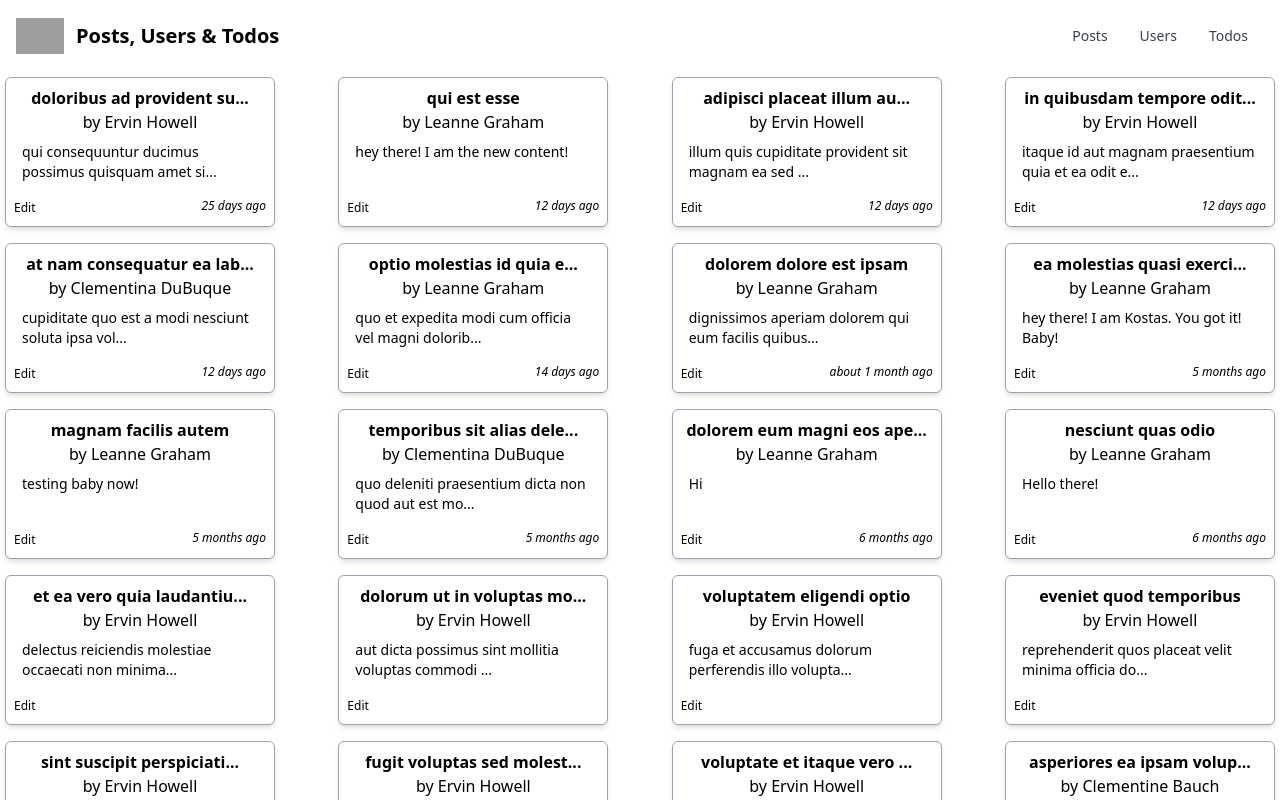
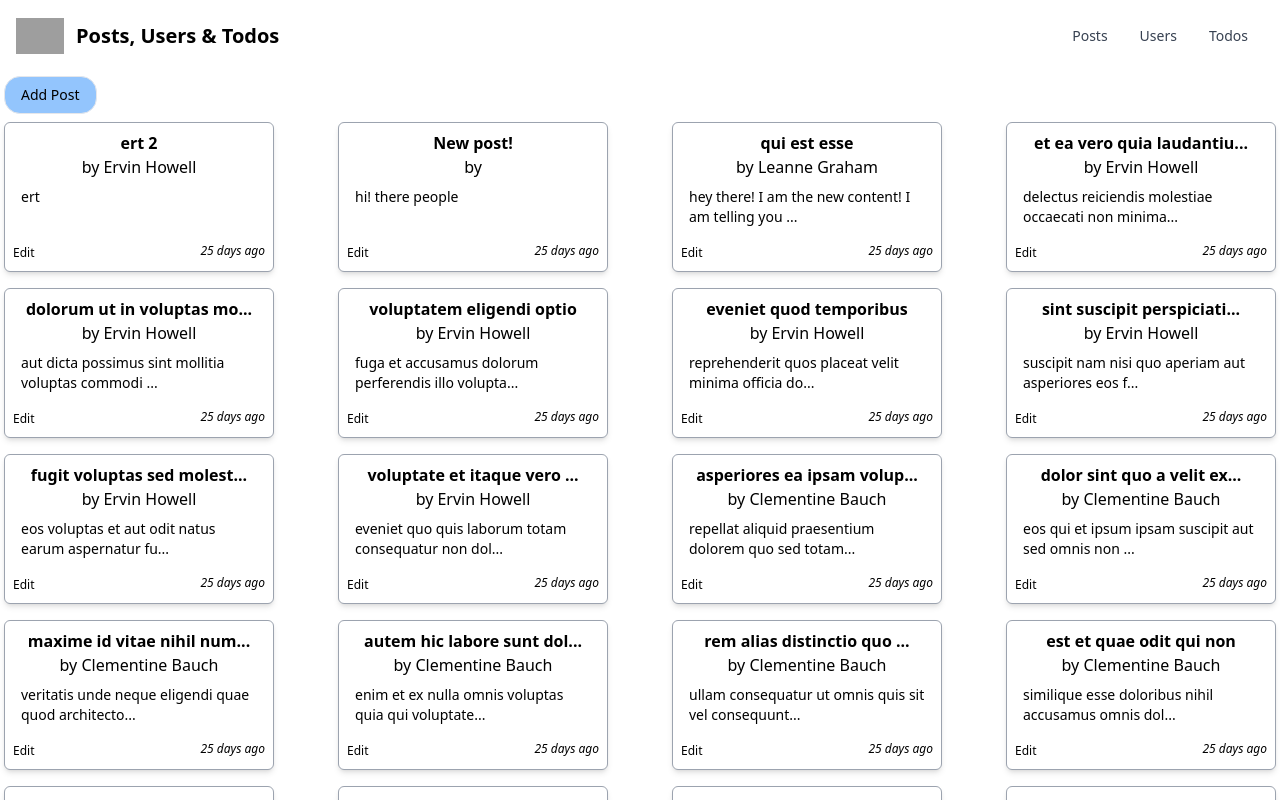
Before and after one commit to kboul/posts-users-todos-rtq, a React (Create React App) app: page /posts in a window 1280 px wide. Shown: the top 800 px of the page. Built offline with nearby package versions, Linux system fonts and the light colour scheme; data requests are answered from the project's data file; grey boxes are pictures that could not be loaded.

Commit message:
Setup basic functionality for adding a new post

```diff
--- a/src/app/App.tsx
+++ b/src/app/App.tsx
@@ -2,7 +2,7 @@
 import { Provider } from "react-redux";
 
 import { Navbar } from "../components";
-import { Post, Posts, Todos, Users } from "../pages";
+import { PostForm, PostsList, Todos, Users } from "../pages";
 import store from "./store";
 
 export default function App() {
@@ -12,9 +12,10 @@
         <Navbar />
         <Routes>
           <Route path="/posts">
-            <Route index element={<Posts />} />
-            <Route path=":postId" element={<Post use="Edit" />} />
+            <Route index element={<PostsList />} />
+            <Route path=":postId" element={<PostForm use="Edit" />} />
           </Route>
+          <Route path="/addPost" element={<PostForm use="Add" />} />
           <Route path="/users" element={<Users />} />
           <Route path="/todos" element={<Todos />} />
           <Route path="*" element={<Navigate to="/posts" replace />} />
--- a/src/app/services/posts.ts
+++ b/src/app/services/posts.ts
@@ -1,4 +1,4 @@
-import Post from "../../pages/Posts/model";
+import Post from "../../pages/PostsList/model";
 import { api } from "./app";
 
 export const postsApi = api.injectEndpoints({
@@ -9,7 +9,7 @@
         res.sort((a, b) => Date.parse(b.date) - Date.parse(a.date)),
       providesTags: (result = []) => [
         ...result.map(({ id }) => ({ type: "Post", id } as const)),
-        { type: "Post" as const, id: "LIST" }
+        { type: "Post", id: "LIST" }
       ]
     }),
     getPost: builder.query<Post, number>({
--- a/src/pages/Post.tsx
+++ b/src/pages/PostForm.tsx
@@ -5,6 +5,7 @@
 
 import { Button, Form, Input } from "../components";
 import {
+  useAddPostMutation,
   useDeletePostMutation,
   useGetPostQuery,
   useUpdatePostMutation
@@ -20,17 +21,20 @@
   button: "w-4/12"
 };
 
-interface PostProps {
+interface PostFormProps {
   use: string;
 }
 
-export default function Post({ use }: PostProps) {
+export default function PostForm({ use }: PostFormProps) {
   const { postId } = useParams();
   const numPostId = Number(postId);
   const navigate = useNavigate();
 
+  const isEditPost = use === "Edit";
+
   const allUsers = useSelector(selectAllUsers);
-  const { data: post } = useGetPostQuery(numPostId);
+  const { data: post } = useGetPostQuery(numPostId, { skip: !isEditPost });
+  const [addPost] = useAddPostMutation();
   const [updatePost] = useUpdatePostMutation();
   const [deletePost] = useDeletePostMutation();
 
@@ -44,12 +48,21 @@
 
   const buttonDisabled = Boolean(!title || !body);
 
-  const handlePostUpdate = async (e: FormEvent<HTMLFormElement>) => {
+  const handlePostAddUpdate = async (e: FormEvent<HTMLFormElement>) => {
     e.preventDefault();
 
     if (buttonDisabled) return;
 
-    await updatePost({ id: numPostId, title, body });
+    isEditPost
+      ? await updatePost({ id: numPostId, title, body })
+      : await addPost({
+          title,
+          body,
+          userId: 2,
+          id: Math.floor(Math.random() * 1001),
+          date: new Date().toISOString()
+        });
+
     navigate("/posts");
   };
 
@@ -62,7 +75,6 @@
     navigate("/posts");
   };
 
-  if (post)
   return (
     <>
       <h1 className={className.pageHeader}>{use} post</h1>
@@ -74,12 +86,14 @@
             onChange={handleChange}
             value={title}
           />
+          {isEditPost && post && (
             <Input
               disabled
               label="author"
               onChange={() => {}}
               value={getUserName(allUsers, post.userId) ?? ""}
             />
+          )}
           <Input
             label="content"
             name="body"
@@ -92,17 +106,18 @@
               classname={className.button}
               disabled={buttonDisabled}
               label={`${use} post`}
-                onClick={handlePostUpdate}
+              onClick={handlePostAddUpdate}
             />
+            {isEditPost && (
               <Button
                 classname={className.button}
                 label="Delete post"
                 onClick={handlePostDelete}
               />
+            )}
           </div>
         </Form>
       </div>
     </>
   );
-  return null;
 }
--- a/src/pages/Posts/Posts.tsx
+++ /dev/null
@@ -1,62 +0,0 @@
-import { Link } from "react-router-dom";
-
-import { useGetPostsQuery } from "../../app/services/posts";
-import { formatDate, getUserName, truncate } from "../../utils";
-import { useGetUsersQuery } from "../Users/usersSlice";
-import Post from "./model";
-
-const className = {
-  container:
-    "justify-between flex flex-row gap-4 flex-wrap after:content-[''] after:flex-auto p-[5px]",
-  card: "relative border border-gray-400 shadow-md bg-white w-[270px] h-[150px] rounded-md p-2 flex flex-col", // two last properties needed to apply the last styles on price to be at the bottom of the card
-  title: "font-bold text-center",
-  author: "text-center from-neutral-400",
-  body: "mx-2 my-2 text-sm flex-1",
-  btnsDateContainer: "flex justify-between",
-  btnsContainer: "flex",
-  editBtn: "text-xs",
-  date: "text-xs italic items-center flex"
-};
-
-export default function Posts() {
-  const {
-    data: posts,
-    isLoading,
-    isSuccess,
-    isError,
-    error
-  } = useGetPostsQuery();
-  const { data: users } = useGetUsersQuery();
-
-  let content;
-  if (isLoading) content = <p>Loading..</p>;
-  if (isSuccess)
-    content = (
-      <div className={className.container}>
-        {posts?.map((post: Post) => (
-          <div className={className.card} key={post.id}>
-            <p className={className.title} title={post.title}>
-              {truncate(post.title, 25)}
-            </p>
-            <p className={className.author}>
-              by {getUserName(users, post.userId)}
-            </p>
-            <p className={className.body} title={post.body}>
-              {truncate(post.body, 50)}
-            </p>
-            <div className={className.btnsDateContainer}>
-              <Link to={`/posts/${post.id}`}>
-                <button className={className.editBtn}>Edit</button>
-              </Link>
-              {post?.date && (
-                <span className={className.date}>{formatDate(post?.date)}</span>
-              )}
-            </div>
-          </div>
-        ))}
-      </div>
-    );
-  if (isError) content = <p>{error.toString()}</p>;
-
-  return <>{content}</>;
-}
--- /dev/null
+++ b/src/pages/PostsList/PostsList.tsx
@@ -0,0 +1,76 @@
+import { Link, useNavigate } from "react-router-dom";
+
+import { useGetPostsQuery } from "../../app/services/posts";
+import { Button } from "../../components";
+import { formatDate, getUserName, truncate } from "../../utils";
+import { useGetUsersQuery } from "../Users/usersSlice";
+import Post from "./model";
+
+const className = {
+  container:
+    "justify-between flex flex-row gap-4 flex-wrap after:content-[''] after:flex-auto p-[4px]",
+  card: "relative border border-gray-400 shadow-md bg-white w-[270px] h-[150px] rounded-md p-2 flex flex-col", // two last properties needed to apply the last styles on price to be at the bottom of the card
+  title: "font-bold text-center",
+  author: "text-center from-neutral-400",
+  body: "mx-2 my-2 text-sm flex-1",
+  editBtnDateContainer: "flex justify-between",
+  btnsContainer: "flex",
+  editBtn: "text-xs",
+  date: "text-xs italic items-center flex",
+  addPostButton: "m-1"
+};
+
+export default function PostsList() {
+  const navigate = useNavigate();
+  const {
+    data: posts,
+    isLoading,
+    isSuccess,
+    isError,
+    error
+  } = useGetPostsQuery();
+  const { data: users } = useGetUsersQuery();
+
+  const handlePostAdd = () => navigate("/addPost");
+
+  let content;
+  if (isLoading) content = <p>Loading..</p>;
+  if (isSuccess)
+    content = (
+      <>
+        <Button
+          classname={className.addPostButton}
+          label="Add Post"
+          onClick={handlePostAdd}
+        />
+        <div className={className.container}>
+          {posts?.map((post: Post) => (
+            <div className={className.card} key={post.id}>
+              <p className={className.title} title={post.title}>
+                {truncate(post.title, 25)}
+              </p>
+              <p className={className.author}>
+                by {getUserName(users, post.userId)}
+              </p>
+              <p className={className.body} title={post.body}>
+                {truncate(post.body, 50)}
+              </p>
+              <div className={className.editBtnDateContainer}>
+                <Link to={`/posts/${post.id}`}>
+                  <button className={className.editBtn}>Edit</button>
+                </Link>
+                {post?.date && (
+                  <span className={className.date}>
+                    {formatDate(post?.date)}
+                  </span>
+                )}
+              </div>
+            </div>
+          ))}
+        </div>
+      </>
+    );
+  if (isError) content = <p>{error.toString()}</p>;
+
+  return <>{content}</>;
+}
--- a/src/pages/index.tsx
+++ b/src/pages/index.tsx
@@ -1,4 +1,4 @@
 export { default as Todos } from "../pages/Todos/Todos";
-export { default as Posts } from "../pages/Posts/Posts";
-export { default as Post } from "../pages/Post";
+export { default as PostsList } from "./PostsList/PostsList";
+export { default as PostForm } from "./PostForm";
 export { default as Users } from "./Users/Users";
```
Also changed, not shown: db.json, src/pages/PostsList/model.ts (renamed from src/pages/Posts/model.ts). Lines whose indentation alone changed are shown as unchanged.
